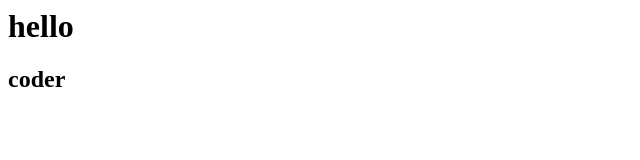
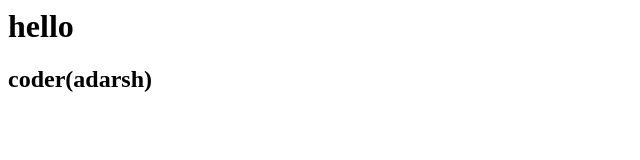
Before and after one commit to sudhanshu4400/new, a plain HTML site: page index.html in a window 1280 px wide. Shown: the whole page, without its empty margins (0-640 px from the left). Drawn offline with Linux system fonts and the light colour scheme.

Commit message:
newupdate

```diff
--- a/index.html
+++ b/index.html
@@ -1,2 +1,2 @@
 <h1>hello</h1>
-<h2>coder</h2>
+<h2>coder(adarsh)</h2>
```
